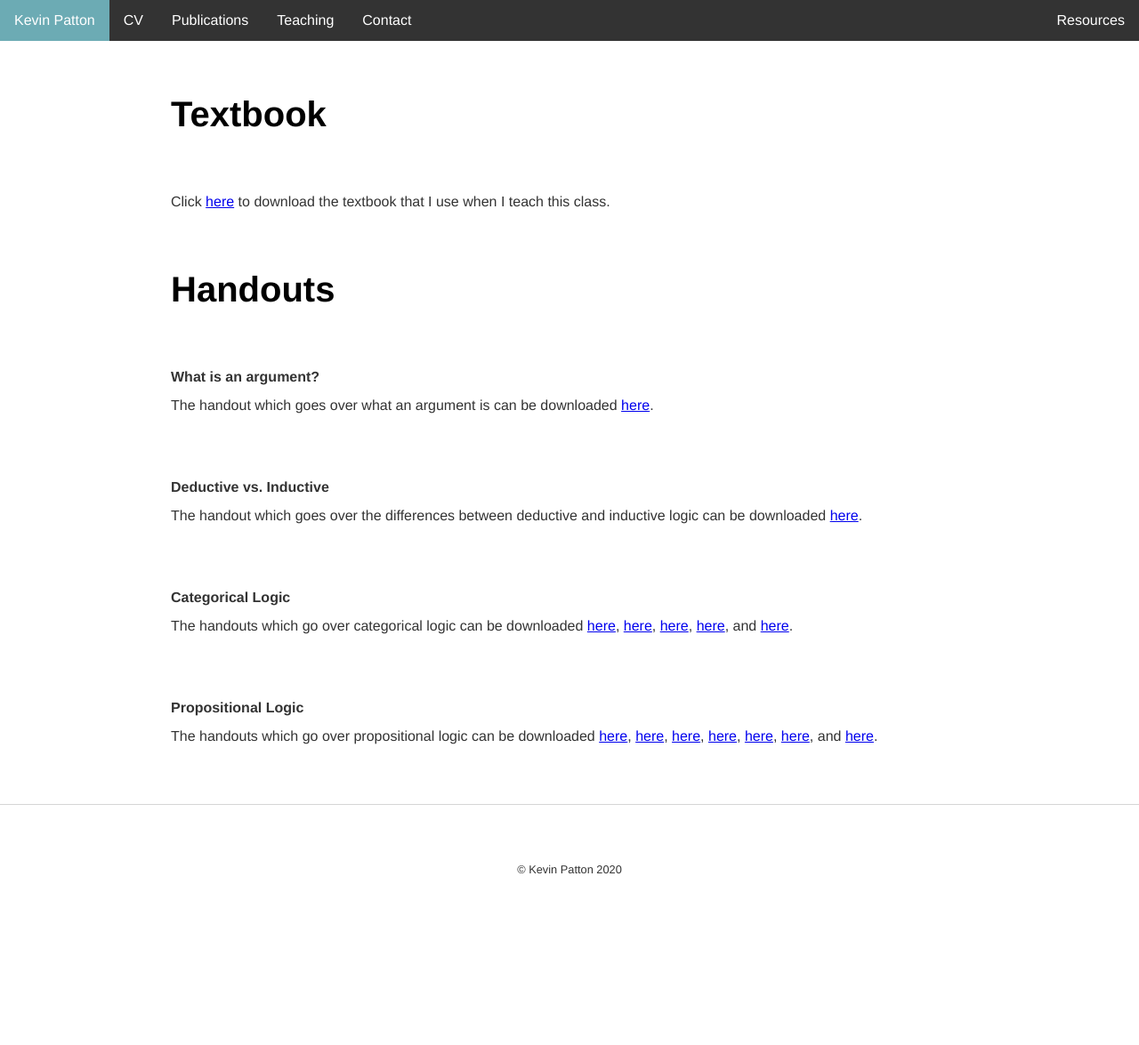
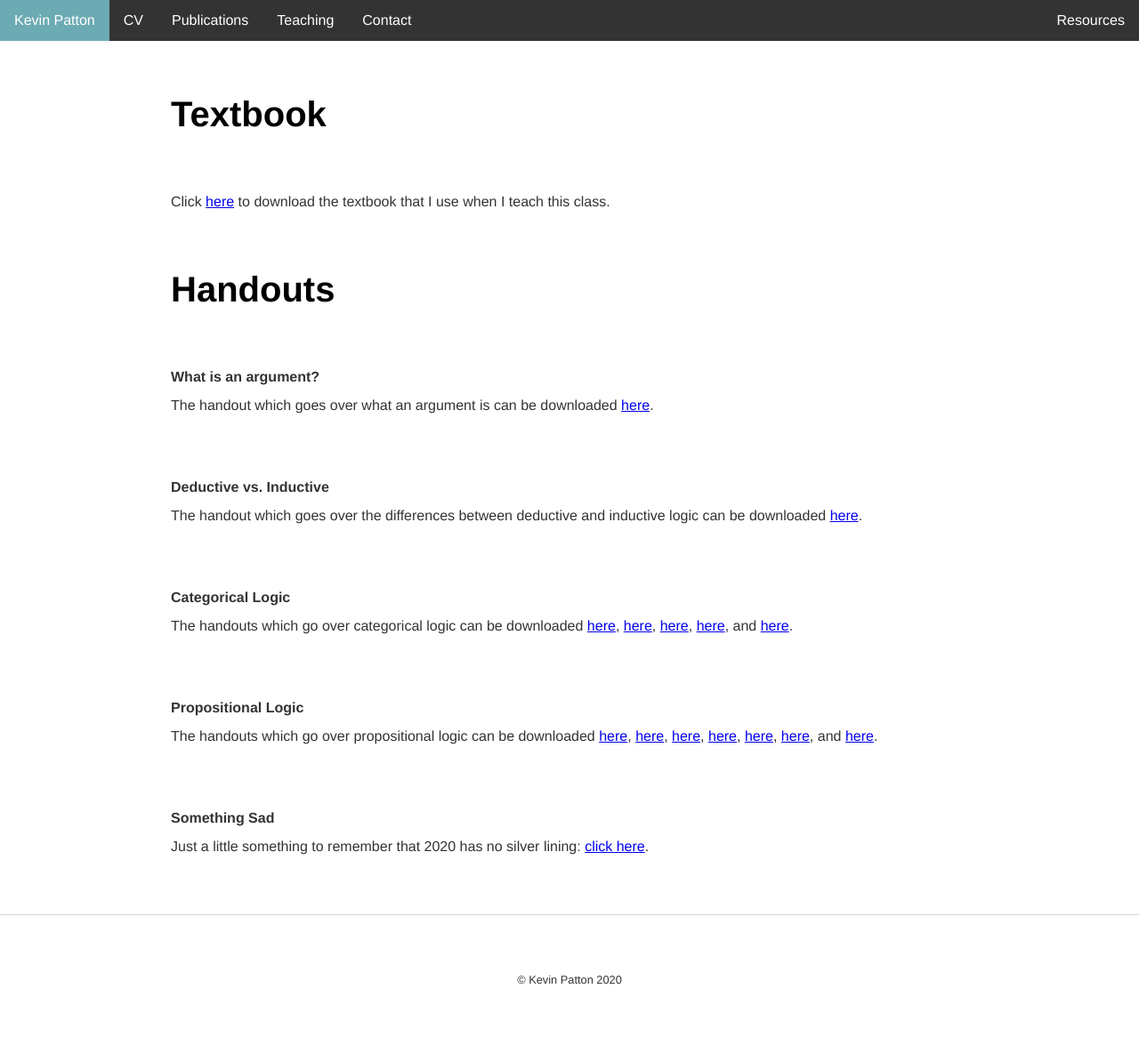
Before and after one commit to kevinjpatton/kevinjpatton.github.io, a Jekyll site: the page built from teaching/phil_1210/index.html, in a window 1280 px wide. Shown: the whole page at 89% size. Built offline with Jekyll 4.4.1, drawn with Linux system fonts in a browser that asks for light colours; Markdown is read by kramdown in place of the engine named in the settings; before the commit the page ends 1051 px from its top, so only the background shows below that.

Commit message:
Update index.html

```diff
--- a/teaching/phil_1210/index.html
+++ b/teaching/phil_1210/index.html
@@ -13,4 +13,6 @@
 <p><b>Categorical Logic</b><br>
 The handouts which go over categorical logic can be downloaded <a href="/teaching/phil_1210/Day 4 - Section 4.1.pdf" target="_blank">here</a>, <a href="/teaching/phil_1210/Day 6 - Section 3.2 and 3.4.pdf" target="_blank">here</a>, <a href="/teaching/phil_1210/Day 7 - 3.3.pdf" target="_blank">here</a>, <a href="/teaching/phil_1210/Day 8 - Section 3.6.pdf" target="_blank">here</a>, and <a href="/teaching/phil_1210/Day 10 - Section 4.2.pdf" target="_blank">here</a>.</p>
 <p><b>Propositional Logic</b><br>
-The handouts which go over propositional logic can be downloaded <a href="/teaching/phil_1210/Day 13 - Section 5.1.pdf" target="_blank">here</a>, <a href="/teaching/phil_1210/Day 14 - Section 6.3_2 - 6.5.pdf" target="_blank">here</a>, <a href="/teaching/phil_1210/Day 15 - Section 6.4.pdf" target="_blank">here</a>, <a href="/teaching/phil_1210/Inference Rules 1.pdf" target="_blank">here</a>, <a href="/teaching/phil_1210/Inference Rules 1.pdf" target="_blank">here</a>, <a href="/teaching/phil_1210/Replacement Rules 1.pdf" target="_blank">here</a>, and <a href="/teaching/phil_1210/Replacement Rules 2.pdf" target="_blank">here</a>.</p>
+The handouts which go over propositional logic can be downloaded <a href="/teaching/phil_1210/Day 13 - Section 5.1.pdf" target="_blank">here</a>, <a href="/teaching/phil_1210/Day 14 - Section 6.3_2 - 6.5.pdf" target="_blank">here</a>, <a href="/teaching/phil_1210/Day 15 - Section 6.4.pdf" target="_blank">here</a>, <a href="/teaching/phil_1210/Inference Rules 1.pdf" target="_blank">here</a>, <a href="/teaching/phil_1210/Inference Rules 1.pdf" target="_blank">here</a>, <a href="/teaching/phil_1210/Replacement Rules 1.pdf" target="_blank">here</a>, and <a href="/teaching/phil_1210/Replacement Rules 2.pdf" target="_blank">here</a>.<br></p>
+<p><b>Something Sad</b><br>
+Just a little something to remember that 2020 has no silver lining: <a href="/teaching/phil_1210/snowday.jpg" target="_blank">click here</a>.</p>
```
